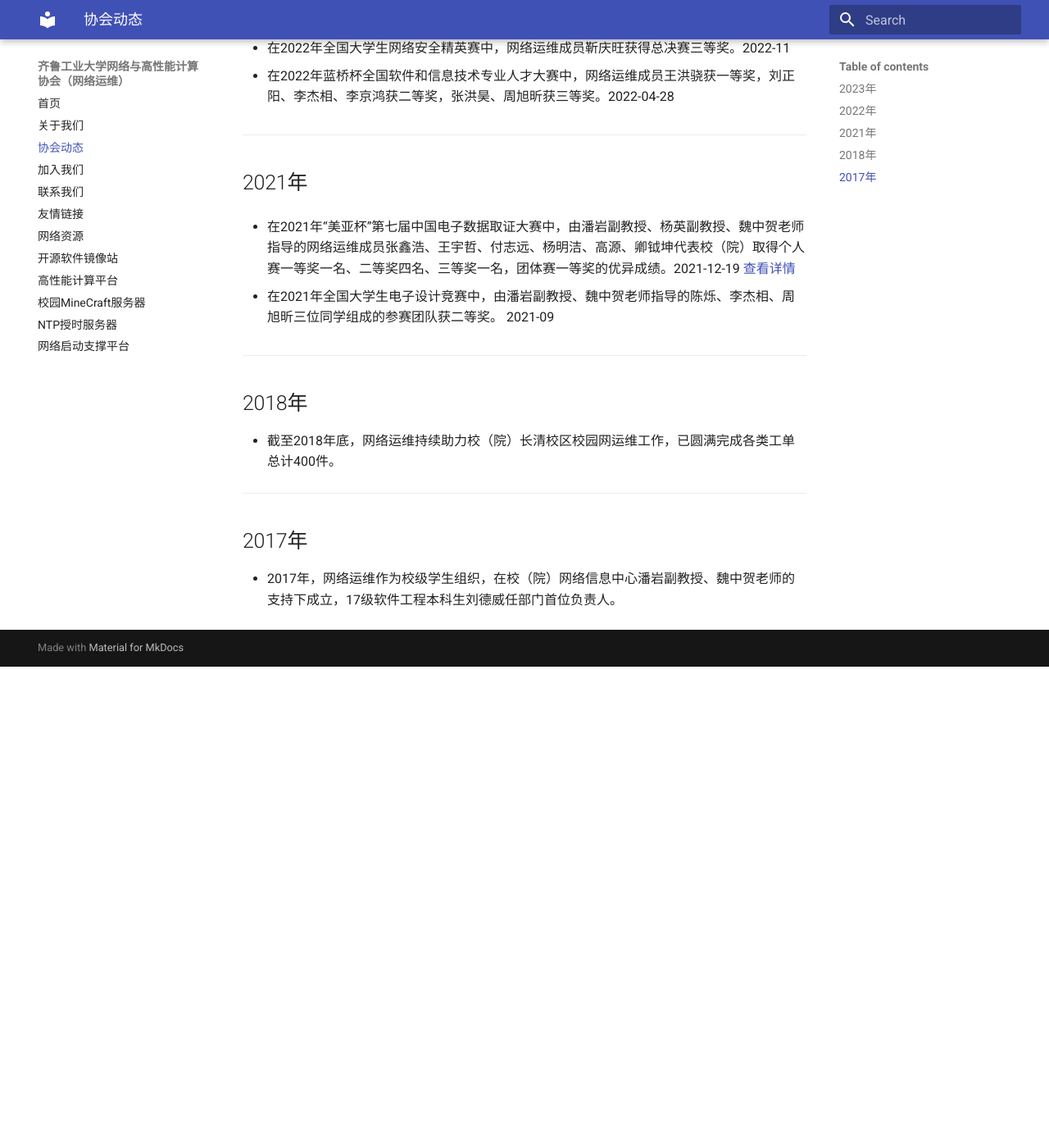
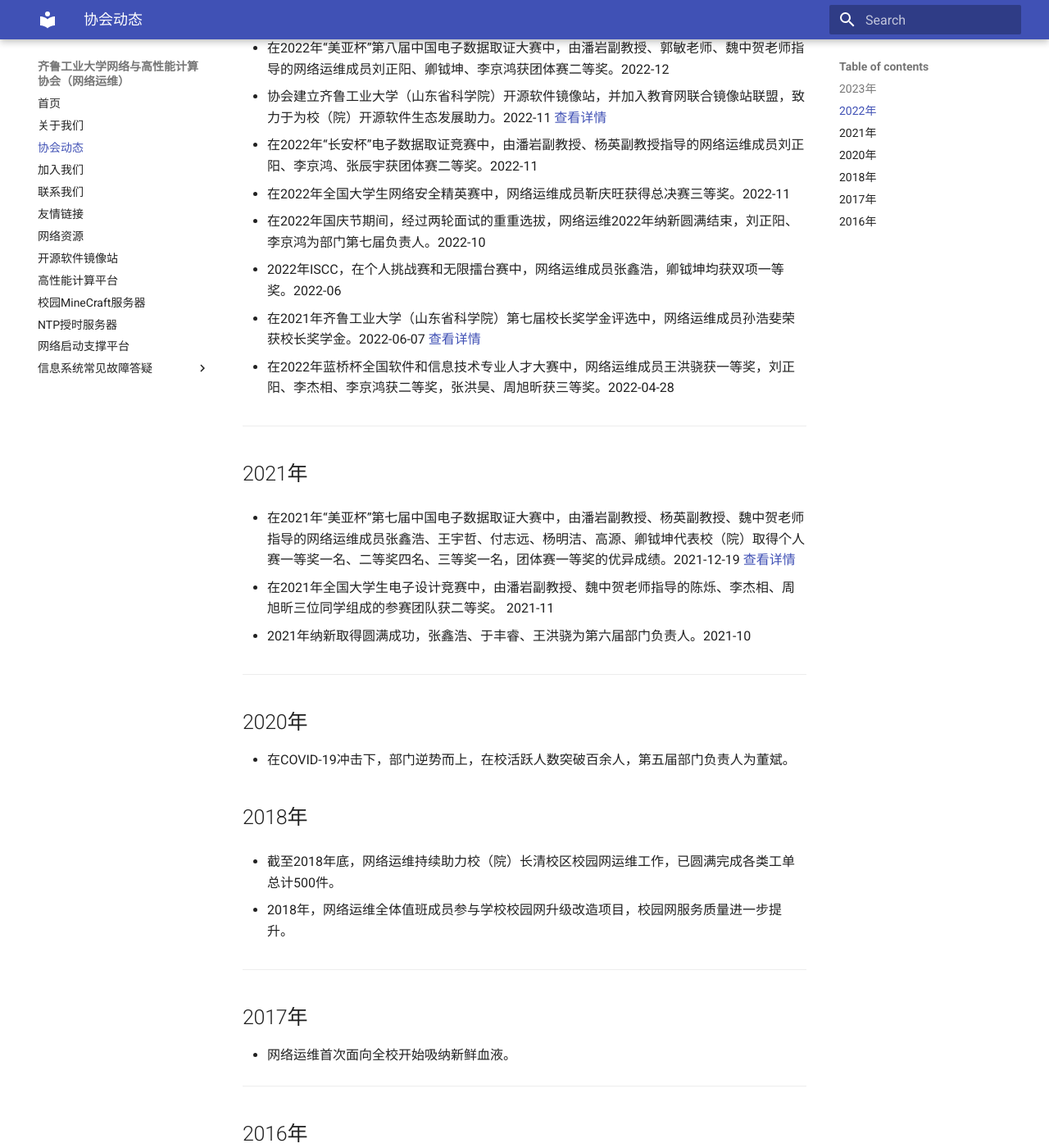
Before and after one commit to SmallJiang/qluweb, an MkDocs documentation site: the page built from docs/news.md, in a window 1280 px wide and 1400 px high, scrolled down 823 px. Shown: the whole window at 82% size. Built offline with MkDocs 1.6.1 and Material for MkDocs 9.7.7, drawn with Linux system fonts in a browser that asks for light colours; before the commit the page ends 1636 px from its top, so only the background shows below that; some of the changed text lies outside the part shown.

Commit message:
add help

```diff
--- a/docs/news.md
+++ b/docs/news.md
@@ -4,11 +4,17 @@
 
 - 在2023年“神威·国实杯”第七届国产CPU并行应用挑战赛中，协会成员梁一博所在的“灵犀队”成功晋级全国总决赛。2023-07-23 [查看详情](http://www.asc-events.net/ASC22/)
 
+- 在首届“盘古石杯”全国电子数据取证大赛作品赛中，网络运维成员刘科汛、房民政获三等奖。2023-07
+
+- 齐鲁工业大学（山东省科学院）网络与高性能计算协会第一次全体成员代表大会于图书馆C109召开，会议表决通过了协会章程，次日提请校（院）团委审批，协会正式注册成立。会上选举2021级本科生刘正阳为会长、2022级本科生刘鹏瑜为临时团支部书记。2023-06-18
+
 - 在2023年第20届全国大学生信息安全与对抗技术竞赛中，网络运维成员靳庆旺获二等奖。2023-05
 
 - 在2023年第十届ASC世界大学生超级计算机竞赛中，由国家超级计算济南中心郭猛研究员指导，网络运维成员李京鸿、刘正阳、周嵩涛与数学与统计学部本科生张亦心、刘忠毅组成的灵犀队获总决赛一等奖。 2023-5-10 [查看详情](http://www.asc-events.net/ASC22/)
 
 - 在2023年蓝桥杯全国软件和信息技术专业人才大赛中，网络运维成员王洪骁、刘正阳、房民政获二等奖，陈致欣获三等奖。2023-04
+
+- 网络运维成员刘科汛、房民政“基于深度学习的网络攻击预警系统”软著报批。2023-02-12
 
 ---
 
@@ -22,6 +28,12 @@
 
 - 在2022年全国大学生网络安全精英赛中，网络运维成员靳庆旺获得总决赛三等奖。2022-11
 
+- 在2022年国庆节期间，经过两轮面试的重重选拔，网络运维2022年纳新圆满结束，刘正阳、李京鸿为部门第七届负责人。2022-10
+
+- 2022年ISCC，在个人挑战赛和无限擂台赛中，网络运维成员张鑫浩，卿钺坤均获双项一等奖。2022-06
+
+- 在2021年齐鲁工业大学（山东省科学院）第七届校长奖学金评选中，网络运维成员孙浩斐荣获校长奖学金。2022-06-07 [查看详情](https://news.qlu.edu.cn/2022/0607/c812a208789/page.psp)
+
 - 在2022年蓝桥杯全国软件和信息技术专业人才大赛中，网络运维成员王洪骁获一等奖，刘正阳、李杰相、李京鸿获二等奖，张洪昊、周旭昕获三等奖。2022-04-28
 
 ---
@@ -30,15 +42,30 @@
 
 - 在2021年“美亚杯”第七届中国电子数据取证大赛中，由潘岩副教授、杨英副教授、魏中贺老师指导的网络运维成员张鑫浩、王宇哲、付志远、杨明洁、高源、卿钺坤代表校（院）取得个人赛一等奖一名、二等奖四名、三等奖一名，团体赛一等奖的优异成绩。2021-12-19 [查看详情](https://news.qlu.edu.cn/2021/1218/c814a176906/page.psp)
 
-- 在2021年全国大学生电子设计竞赛中，由潘岩副教授、魏中贺老师指导的陈烁、李杰相、周旭昕三位同学组成的参赛团队获二等奖。 2021-09
+- 在2021年全国大学生电子设计竞赛中，由潘岩副教授、魏中贺老师指导的陈烁、李杰相、周旭昕三位同学组成的参赛团队获二等奖。 2021-11
+
+- 2021年纳新取得圆满成功，张鑫浩、于丰睿、王洪骁为第六届部门负责人。2021-10
 
 ---
 
+## 2020年
+
+- 在COVID-19冲击下，部门逆势而上，在校活跃人数突破百余人，第五届部门负责人为董斌。
+
+
 ## 2018年
 
-- 截至2018年底，网络运维持续助力校（院）长清校区校园网运维工作，已圆满完成各类工单总计400件。
+- 截至2018年底，网络运维持续助力校（院）长清校区校园网运维工作，已圆满完成各类工单总计500件。
+
+- 2018年，网络运维全体值班成员参与学校校园网升级改造项目，校园网服务质量进一步提升。
 
 ---
 
-##2017年
-- 2017年，网络运维作为校级学生组织，在校（院）网络信息中心潘岩副教授、魏中贺老师的支持下成立，17级软件工程本科生刘德威任部门首位负责人。
+## 2017年
+
+- 网络运维首次面向全校开始吸纳新鲜血液。
+
+---
+
+## 2016年
+- 2016年，网络运维作为校级学生组织，在校（院）网络信息中心潘岩副教授、魏中贺老师的支持下成立，16级本科生刘德威、赵锐、张天元任部门首届负责人。
--- a/mkdocs.yml
+++ b/mkdocs.yml
@@ -13,5 +13,11 @@ nav:
     - 校园MineCraft服务器: https://www.mc9g.cn
     - NTP授时服务器: ntp.md
     - 网络启动支撑平台: pxe.md
+    - 信息系统常见故障答疑:
+      - 校园网问题: help/campusnetwork.md
+      - VPN问题: help/vpn.md
+      - 网络资源问题: help/networkresources.md
+      - 信息系统问题: help/sso.md
+
 theme:
   name: material
```
Also changed, not shown: docs/about.md (+13 -7 lines), docs/help/campusnetwork.md (added, +40 -0 lines), docs/help/rzjm.jpg (added).
